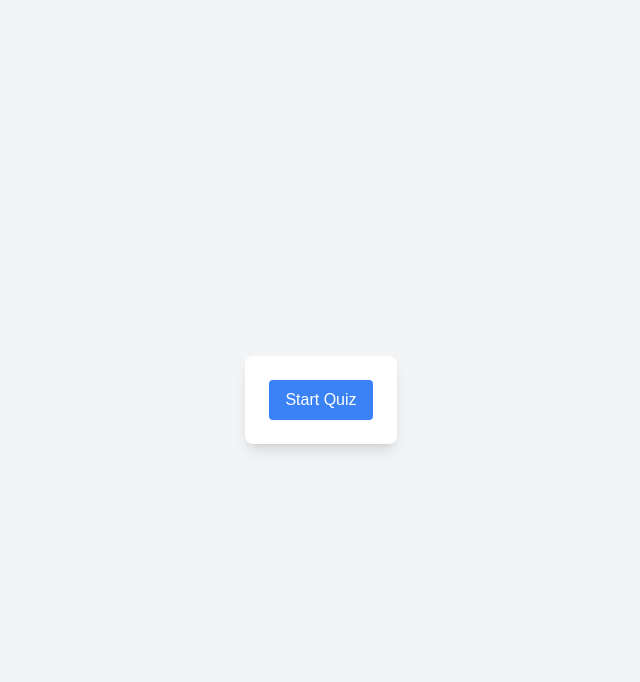
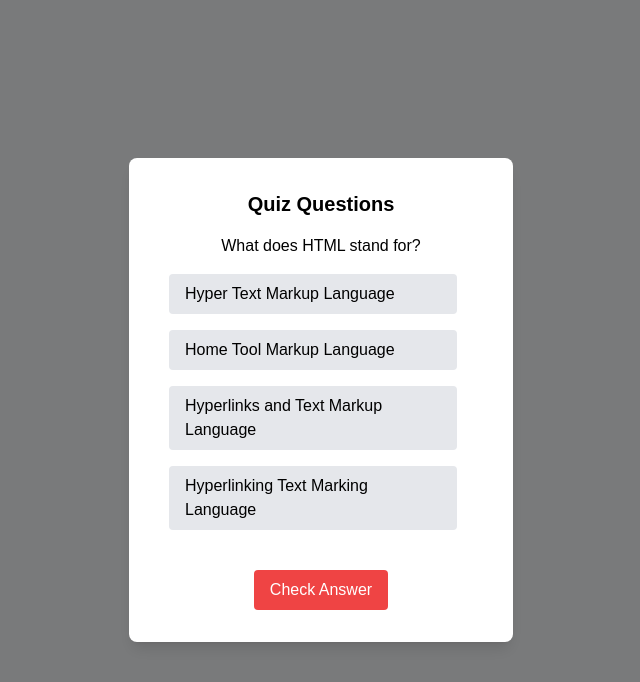
Before and after one commit to Zahraa222/DevLingo, a Next.js app in the folder devlingo/: page / in a window 1280 px wide. Shown: the top 682 px of the page, without its empty margins (319-959 px from the left). Built offline with nearby package versions, Linux system fonts and the light colour scheme.

Commit message:
Modify quiz component to include quiz questions and implement quiz functionality

```diff
--- a/devlingo/app/components/quiz.js
+++ b/devlingo/app/components/quiz.js
@@ -1,8 +1,13 @@
 "use client"
 import React, { useState } from 'react';
+import { quizQuestions } from './quizData';
 
 function QuizCard() {
-  const [isModalOpen, setIsModalOpen] = useState(false);
+  const [isModalOpen, setIsModalOpen] = useState(true);
+  const [currentQuestionIndex, setCurrentQuestionIndex] = useState(0);
+  const [selectedAnswer, setSelectedAnswer] = useState(null);
+  const [isAnswerCorrect, setIsAnswerCorrect] = useState(null);
+  const [showNextButton, setShowNextButton] = useState(false);
 
   const openModal = () => {
     setIsModalOpen(true);
@@ -12,34 +17,74 @@ function QuizCard() {
     setIsModalOpen(false);
   };
 
+  const handleNextQuestion = () => {
+    setSelectedAnswer(null);
+    setIsAnswerCorrect(null);
+    setShowNextButton(false);
+    if (currentQuestionIndex < quizQuestions.length - 1) {
+      setCurrentQuestionIndex(currentQuestionIndex + 1);
+    }
+    if (currentQuestionIndex === quizQuestions.length - 1) {
+      closeModal();
+    }
+  }
+
+  const checkQuestion = () => {
+    const currentQuestion = quizQuestions[currentQuestionIndex];
+    const correctAnswer = currentQuestion.options.find(option => option.isCorrect);
+    console.log('Correct Answer:', correctAnswer.answer);
+    console.log('Selected Answer:', selectedAnswer);
+    if (selectedAnswer === correctAnswer.answer) {
+      setIsAnswerCorrect(true);
+      console.log('Correct Answer');
+    } else {
+      setIsAnswerCorrect(false);
+        console.log("Incorrect Answer");
+    }
+    setShowNextButton(true);
+  }
+
+
+
+  const currentQuestion = quizQuestions[currentQuestionIndex];
+
+
 return (
     <div className="flex items-center justify-center min-h-screen bg-gray-100">
         <div className="z-10 bg-white p-6 rounded-lg shadow-lg text-center">
-            <button onClick={openModal} className="open-modal-button bg-blue-500 text-white px-4 py-2 rounded hover:bg-blue-600">
-                Start Quiz
-            </button>
             {isModalOpen && (
                 <div className="modal-overlay fixed inset-0 bg-black bg-opacity-50 flex items-center justify-center">
-                    <div className="modal-content bg-white p-8 rounded-lg shadow-lg max-w-sm text-center text-black">
+                    <div className="modal-content bg-white p-8 rounded-lg shadow-lg max-w-sm text-center text-black w-96">
                         <h2 className="text-xl font-semibold mb-4">Quiz Questions</h2>
-                        <p className="mb-2">Question 1: What is the capital of France?</p>
+                        <p className="mb-2">{ currentQuestion.question}</p>
                         <div className="mb-4 flex flex-col items-start">
-                            <div className='m-2'>
-                                <button className="bg-gray-200 text-black px-4 py-2 rounded hover:bg-gray-300">A. Berlin</button>
+                            {currentQuestion.options.map((option, index) => (
+                            <div key={index} className='m-2'>
+                                <button onClick={() => setSelectedAnswer(option.answer)}
+                                    className={`bg-gray-200 text-black px-4 py-2 rounded hover:bg-gray-300 w-72 text-left ${
+                                        selectedAnswer === option.answer
+                                        ? "bg-blue-300"
+                                        : "bg-gray-200"
+                                    }`}
+                                >
+                                    {option.answer}
+                                </button>
                             </div>
-                            <div className='m-2'>
-                                <button className="bg-gray-200 text-black px-4 py-2 rounded hover:bg-gray-300">B. Madrid</button>
+                            ))}
+                        </div>
+                        <button onClick={checkQuestion} className={`close-modal-button bg-red-500 text-white px-4 py-2 rounded hover:bg-red-600 mt-4 ${isAnswerCorrect ? 'hidden' : 'inline'}`}>
+                            Check Answer
+                        </button>
+                        {isAnswerCorrect !== null && (
+                            <div className={`mt-4 text-lg font-semibold ${isAnswerCorrect ? 'text-green-500' : 'text-red-500'}`}>
+                                <h4>{isAnswerCorrect ? 'Correct Answer!' : 'Incorrect Answer!'} </h4>
+                                {isAnswerCorrect == true && (
+                                    <button onClick={handleNextQuestion} className={`next-question-button bg-green-500 text-white px-4 py-2 rounded hover:bg-green-600 mt-4`}>
+                                        Next Question
+                                    </button>
+                                )}
                             </div>
-                            <div className='m-2'>
-                                <button className="bg-gray-200 text-black px-4 py-2 rounded hover:bg-gray-300">C. Paris</button>
-                            </div>
-                            <div className='m-2'>
-                                <button className="bg-gray-200 text-black px-4 py-2 rounded hover:bg-gray-300">D. Rome</button>
-                            </div>
-                        </div>
-                        <button onClick={closeModal} className="close-modal-button bg-red-500 text-white px-4 py-2 rounded hover:bg-red-600">
-                            Close
-                        </button>
+                        )}
                     </div>
                 </div>
             )}
--- /dev/null
+++ b/devlingo/app/components/quizData.js
@@ -0,0 +1,65 @@
+export const quizQuestions = [
+    {
+        question: "What does HTML stand for?",
+        options: [
+            { answer: "Hyper Text Markup Language", isCorrect: true },
+            { answer: "Home Tool Markup Language", isCorrect: false },
+            { answer: "Hyperlinks and Text Markup Language", isCorrect: false },
+            { answer: "Hyperlinking Text Marking Language", isCorrect: false }
+        ]
+    },
+    {
+        question: "What does CSS stand for?",
+        options: [
+            { answer: "Cascading Style Sheets", isCorrect: true },
+            { answer: "Creative Style Sheets", isCorrect: false },
+            { answer: "Computer Style Sheets", isCorrect: false },
+            { answer: "Colorful Style Sheets", isCorrect: false }
+        ]
+    },
+    {
+        question: "What is the correct syntax for referring to an external script called 'script.js'?",
+        options: [
+            { answer: "<script src='script.js'>", isCorrect: true },
+            { answer: "<script href='script.js'>", isCorrect: false },
+            { answer: "<script ref='script.js'>", isCorrect: false },
+            { answer: "<script name='script.js'>", isCorrect: false }
+        ]
+    },
+    {
+        question: "Which HTML attribute is used to define inline styles?",
+        options: [
+            { answer: "style", isCorrect: true },
+            { answer: "class", isCorrect: false },
+            { answer: "font", isCorrect: false },
+            { answer: "styles", isCorrect: false }
+        ]
+    },
+    {
+        question: "Which is the correct CSS syntax?",
+        options: [
+            { answer: "body {color: black;}", isCorrect: true },
+            { answer: "{body:color=black;}", isCorrect: false },
+            { answer: "body:color=black;", isCorrect: false },
+            { answer: "{body;color:black;}", isCorrect: false }
+        ]
+    },
+    {
+        question: "How do you write 'Hello World' in an alert box?",
+        options: [
+            { answer: "alert('Hello World');", isCorrect: true },
+            { answer: "msg('Hello World');", isCorrect: false },
+            { answer: "msgBox('Hello World');", isCorrect: false },
+            { answer: "alertBox('Hello World');", isCorrect: false }
+        ]
+    },
+    {
+        question: "How do you create a function in JavaScript?",
+        options: [
+            { answer: "function myFunction()", isCorrect: true },
+            { answer: "function:myFunction()", isCorrect: false },
+            { answer: "function = myFunction()", isCorrect: false },
+            { answer: "function => myFunction()", isCorrect: false }
+        ]
+    }
+];
```
